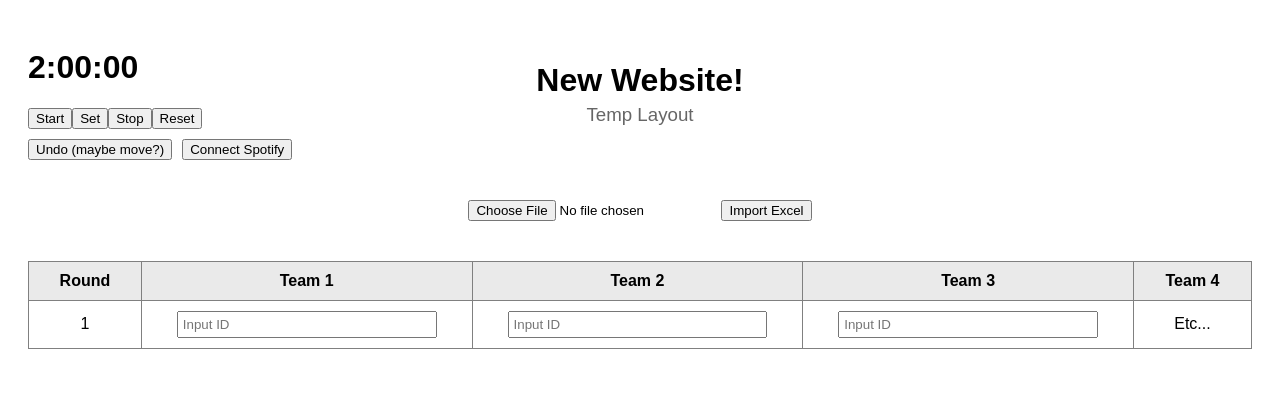
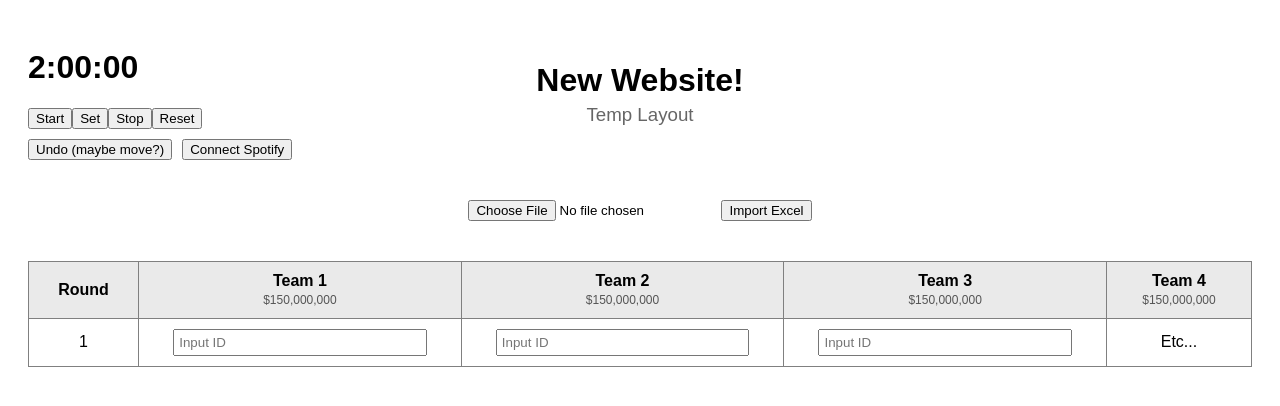
Before and after one commit to jesusmiranda324/Website, a React (Vite) app in the folder Version_2/draft-software/: page / in a window 1280 px wide. Shown: the top 406 px of the page. Built offline with nearby package versions, Linux system fonts and the light colour scheme; no server answers.

Commit message:
Added the team budget display to the drafting table, used a temporary budget amount, need to update budgetdisplay.css

```diff
--- a/Version_2/draft-software/src/App.jsx
+++ b/Version_2/draft-software/src/App.jsx
@@ -3,6 +3,7 @@ import Timer from "./Timer";
 import Spotify from "./Spotify.jsx";
 import ExcelUpload from "./ExcelUpload";
 import PlayerLookup from "./PlayerLookup";
+import BudgetDisplay from "./BudgetDisplay.jsx";
 
 function App() {
   return (
@@ -88,10 +89,26 @@ function App() {
           <thead>
             <tr style={{ backgroundColor: "#eaeaea" }}>
               <th>Round</th>
-              <th>Team 1</th>
-              <th>Team 2</th>
-              <th>Team 3</th>
-              <th>Team 4</th>
+
+              <th>
+                <div>Team 1</div>
+                <BudgetDisplay budget={150000000} />
+              </th>
+
+              <th>
+                <div>Team 2</div>
+                <BudgetDisplay budget={150000000} />
+              </th>
+
+              <th>
+                <div>Team 3</div>
+                <BudgetDisplay budget={150000000} />
+              </th>
+
+              <th>
+                <div>Team 4</div>
+                <BudgetDisplay budget={150000000} />
+              </th>
             </tr>
           </thead>
 
--- /dev/null
+++ b/Version_2/draft-software/src/BudgetDisplay.jsx
@@ -0,0 +1,15 @@
+function BudgetDisplay({ budget = 150000000 }) {
+    return (
+        <span
+            style={{
+                fontSize: "12px",
+                color: "#555",
+                fontWeight: "500"
+            }}
+        >
+            ${budget.toLocaleString()}
+        </span>
+    );
+}
+
+export default BudgetDisplay;
```
Also changed, not shown: Version_2/draft-software/src/BudgetDisplay.css (added).
